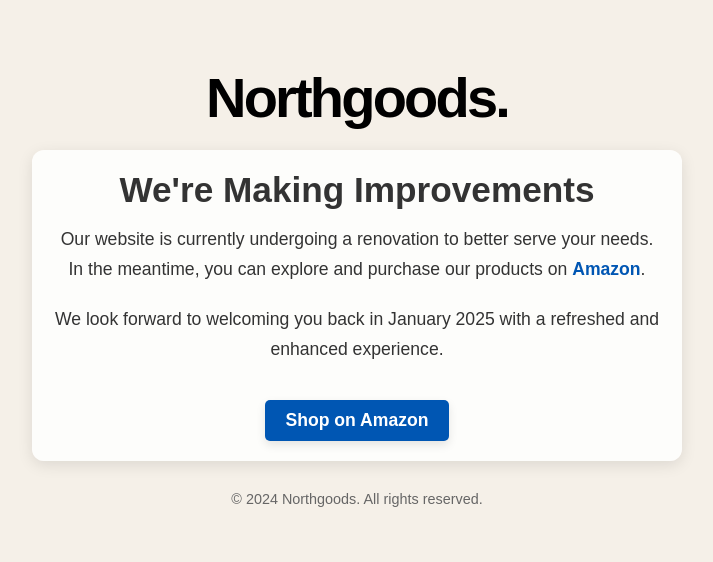
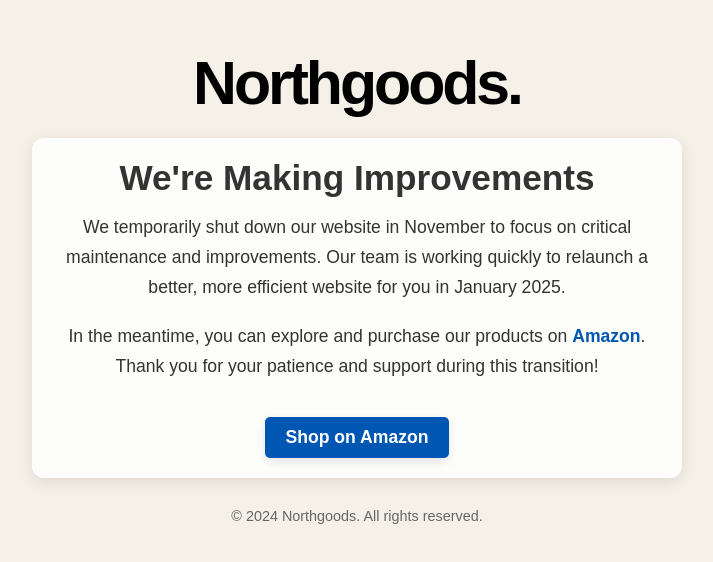
Before and after one commit to maxlestercc/maxlestercc.github.io, a plain HTML site: page index.html in a window 1280 px wide. Shown: the part 114-676 px from the top of the page, without its empty margins (283-996 px from the left). Drawn offline with Linux system fonts and the light colour scheme.

Commit message:
Update index.html

```diff
--- a/index.html
+++ b/index.html
@@ -31,8 +31,8 @@
 
         .logo-text {
             font-family: 'Arial', sans-serif;
-            font-size: 3.5rem;
-            font-weight: bold;
+            font-size: 3.8rem; /* Slightly larger font size */
+            font-weight: 900; /* Extra bold weight */
             color: #000000;
             letter-spacing: -0.05em; /* Slightly condensed text */
             text-transform: capitalize;
@@ -103,9 +103,11 @@
     <div class="content">
         <h1>We're Making Improvements</h1>
         <p>
-            Our website is currently undergoing a renovation to better serve your needs. In the meantime, you can explore and purchase our products on <a href="https://www.amazon.com" target="_blank">Amazon</a>.
+            We temporarily shut down our website in November to focus on critical maintenance and improvements. Our team is working quickly to relaunch a better, more efficient website for you in January 2025.
         </p>
-        <p>We look forward to welcoming you back in January 2025 with a refreshed and enhanced experience.</p>
+        <p>
+            In the meantime, you can explore and purchase our products on <a href="https://www.amazon.com" target="_blank">Amazon</a>. Thank you for your patience and support during this transition!
+        </p>
         <button class="button" onclick="location.href='https://www.amazon.com';">Shop on Amazon</button>
     </div>
     <footer>
```
